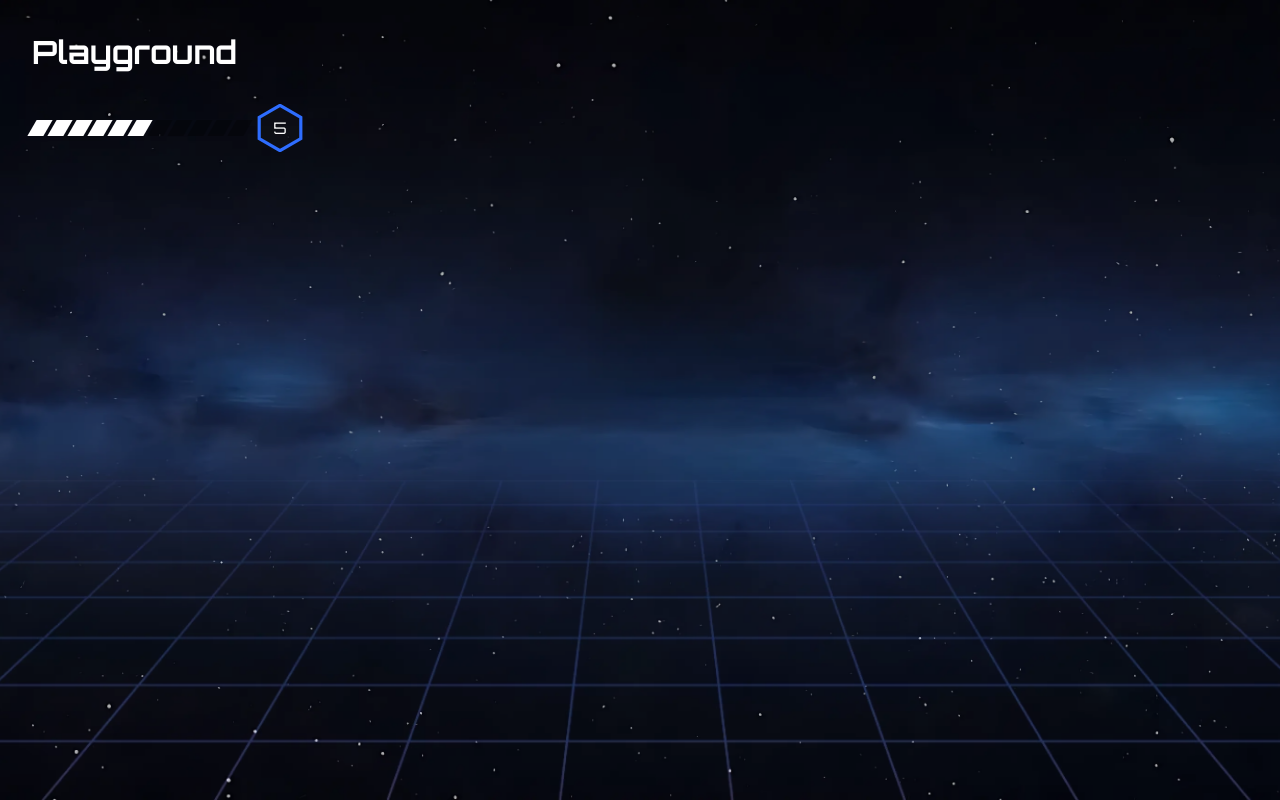
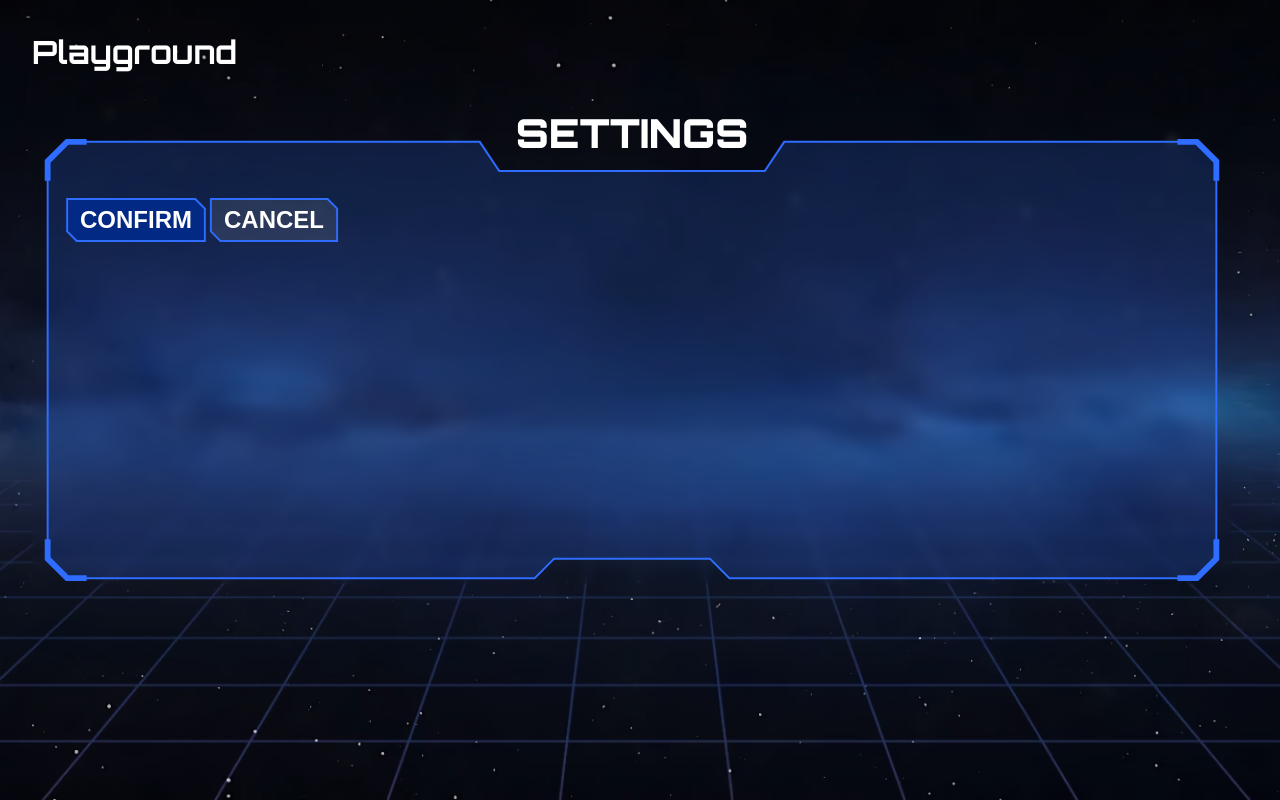
Before and after one commit to CodectiveOrg/snake-frontend, a React (Vite) app: page /playground in a window 1280 px wide. Built offline with nearby package versions, Linux system fonts and the light colour scheme; a web font is replaced by a local one.

Commit message:
Add Color Prop to Button (#13)

```diff
--- a/src/components/button/button.component.tsx
+++ b/src/components/button/button.component.tsx
@@ -2,20 +2,25 @@ import type { ComponentProps, ReactNode } from "react";
 
 import clsx from "clsx";
 
-import ButtonFrameComponent from "@/components/button/components/button-frame/button-frame.component.tsx";
+import ButtonFrameComponent, {
+  type ButtonFrameColor,
+} from "@/components/button/components/button-frame/button-frame.component.tsx";
 
 import styles from "./button.module.css";
 
-type Props = ComponentProps<"button">;
+type Props = ComponentProps<"button"> & {
+  color?: ButtonFrameColor;
+};
 
 export default function ButtonComponent({
+  color,
   className,
   children,
   ...otherProps
 }: Props): ReactNode {
   return (
     <button className={clsx(styles["button"], className)} {...otherProps}>
-      <ButtonFrameComponent className={styles.frame} />
+      <ButtonFrameComponent className={styles.frame} color={color} />
       {children}
     </button>
   );
--- a/src/components/button/components/button-frame/button-frame.component.tsx
+++ b/src/components/button/components/button-frame/button-frame.component.tsx
@@ -6,10 +6,17 @@ import { useResizeObserver } from "@/hooks/use-resize-observer.ts";
 
 import styles from "./button-frame.module.css";
 
+export type ButtonFrameColor = "primary" | "secondary";
+
+type Props = SVGProps<SVGSVGElement> & {
+  color?: ButtonFrameColor;
+};
+
 export default function ButtonFrameComponent({
+  color = "primary",
   className,
-  ...props
-}: SVGProps<SVGSVGElement>): ReactNode {
+  ...otherProps
+}: Props): ReactNode {
   const { ref, width, height } = useResizeObserver<SVGSVGElement>();
 
   const offset = 10;
@@ -17,11 +24,11 @@ export default function ButtonFrameComponent({
   return (
     <svg
       ref={ref}
-      className={clsx(styles["button-frame"], className)}
+      className={clsx(styles["button-frame"], styles[color], className)}
       viewBox={`-1 -1 ${width + 2} ${height + 2}`}
       fill="none"
       xmlns="http://www.w3.org/2000/svg"
-      {...props}
+      {...otherProps}
     >
       <path
         className={styles.perimeter}
--- a/src/components/button/components/button-frame/button-frame.module.css
+++ b/src/components/button/components/button-frame/button-frame.module.css
@@ -1,7 +1,18 @@
 .button-frame {
   .perimeter {
-    fill: hsl(222deg 97% 26%);
     stroke: var(--color-primary);
     stroke-width: 2px;
   }
+
+  &.primary {
+    .perimeter {
+      fill: hsl(222deg 97% 26%);
+    }
+  }
+
+  &.secondary {
+    .perimeter {
+      fill: hsl(0deg 0% 85% / 11%);
+    }
+  }
 }
--- a/src/components/canvas/components/canvas-frame/canvas-frame.component.tsx
+++ b/src/components/canvas/components/canvas-frame/canvas-frame.component.tsx
@@ -10,7 +10,7 @@ import styles from "./canvas-frame.module.css";
 
 export default function CanvasFrameComponent({
   className,
-  ...props
+  ...otherProps
 }: SVGProps<SVGSVGElement>): ReactNode {
   const { ref, width, height } = useResizeObserver<SVGSVGElement>();
 
@@ -24,7 +24,7 @@ export default function CanvasFrameComponent({
       viewBox={`${-strokeWidth} ${-strokeWidth} ${width + 2 * strokeWidth} ${height + 2 * strokeWidth}`}
       fill="none"
       xmlns="http://www.w3.org/2000/svg"
-      {...props}
+      {...otherProps}
     >
       <path
         className={styles.perimeter}
--- a/src/components/modal/components/modal-frame/modal-frame.component.tsx
+++ b/src/components/modal/components/modal-frame/modal-frame.component.tsx
@@ -15,7 +15,7 @@ type Props = SVGProps<SVGSVGElement> & {
 export default function ModalFrameComponent({
   titleWidth,
   className,
-  ...props
+  ...otherProps
 }: Props): ReactNode {
   const { ref, width, height } = useResizeObserver<SVGSVGElement>();
 
@@ -38,7 +38,7 @@ export default function ModalFrameComponent({
       viewBox={`${-strokeWidth} ${-strokeWidth} ${width + 2 * strokeWidth} ${height + 2 * strokeWidth}`}
       fill="none"
       xmlns="http://www.w3.org/2000/svg"
-      {...props}
+      {...otherProps}
     >
       <path
         className={styles.perimeter}
--- a/src/pages/playground/playground.page.tsx
+++ b/src/pages/playground/playground.page.tsx
@@ -1,6 +1,7 @@
 import { type ReactNode } from "react";
 
-import SliderComponent from "@/components/slider/slider.component.tsx";
+import ButtonComponent from "@/components/button/button.component.tsx";
+import ModalComponent from "@/components/modal/modal.component.tsx";
 
 import styles from "./playground.module.css";
 
@@ -8,8 +9,18 @@ export default function PlaygroundPage(): ReactNode {
   return (
     <div className={styles.playground}>
       <h1>Playground</h1>
-      <main style={{ display: "grid", gap: "1rem", width: "75rem" }}>
-        <SliderComponent />
+      <main
+        style={{
+          display: "grid",
+          gap: "1rem",
+          width: "75rem",
+          height: "30rem",
+        }}
+      >
+        <ModalComponent title="Settings">
+          <ButtonComponent>Confirm</ButtonComponent>
+          <ButtonComponent color="secondary">Cancel</ButtonComponent>
+        </ModalComponent>
       </main>
     </div>
   );
```
Also changed, not shown: src/components/input/input.component.tsx (+4 -4 lines).
